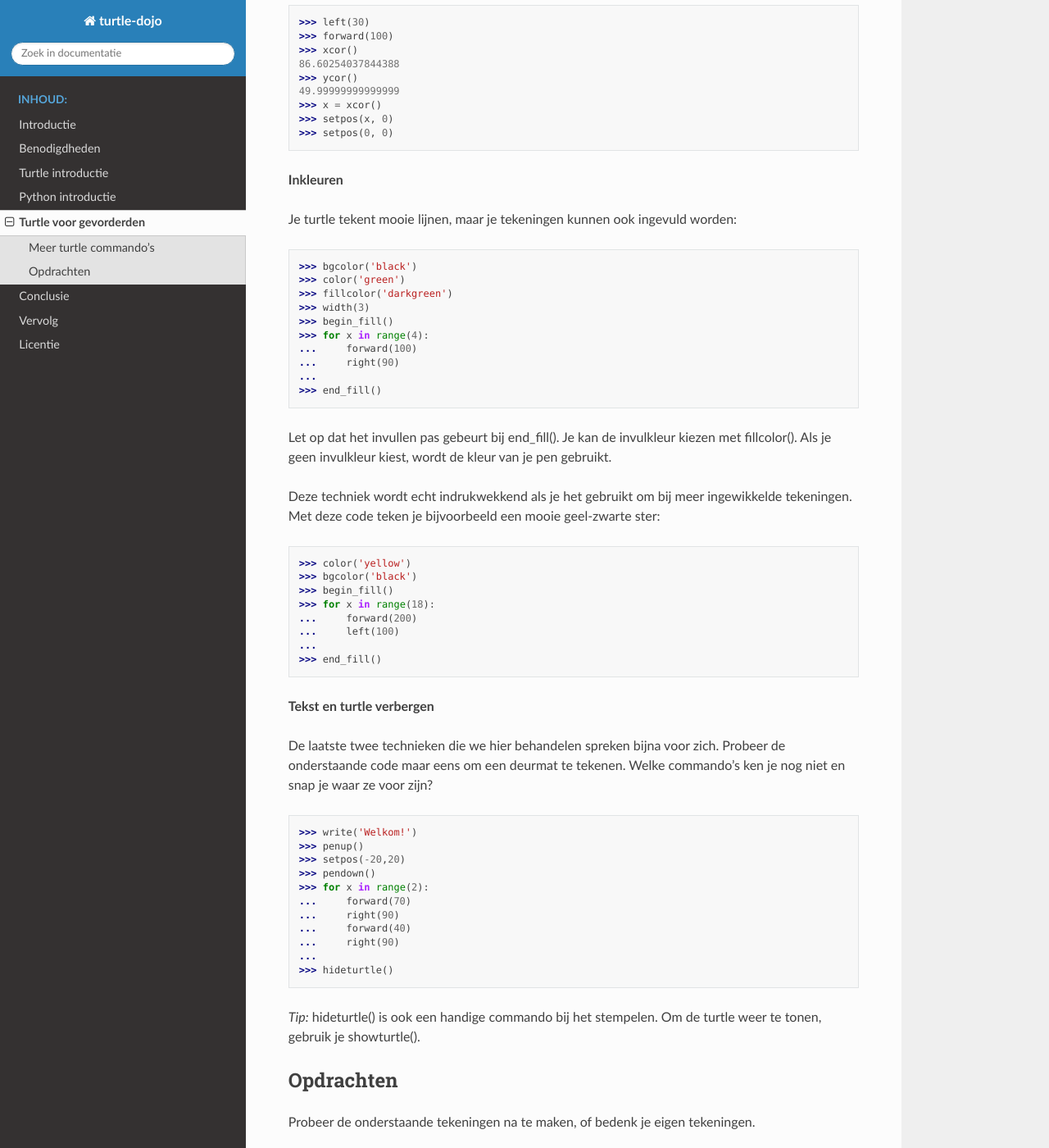
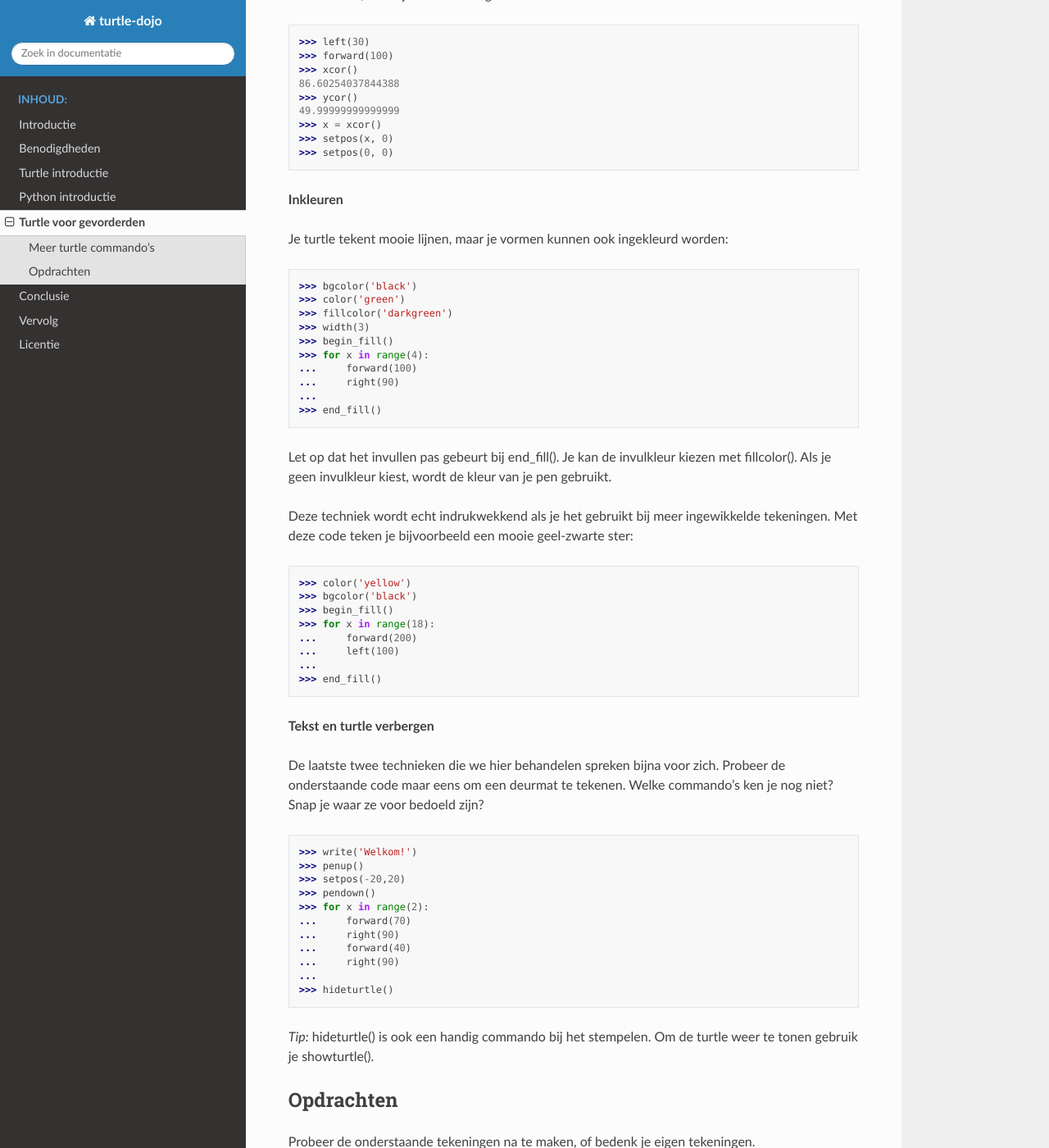
Before and after one commit to coderdojonijmegen/py-turtle, a Sphinx documentation site: the page built from source/turtle_gevorderd.rst, in a window 1280 px wide and 1400 px high, scrolled down 1727 px. Shown: the whole window at 82% size. Built offline with Sphinx 7.4.7 and the Read the Docs theme 2.0.0, drawn with Linux system fonts in a browser that asks for light colours; some of the changed text lies outside the part shown.

Commit message:
paar taaldingetjes

```diff
--- a/source/turtle_gevorderd.rst
+++ b/source/turtle_gevorderd.rst
@@ -93,7 +93,7 @@ kan die positie ook opslaan in variabelen, zodat je ze later kan gebruiken:
 
 **Inkleuren**
 
-Je turtle tekent mooie lijnen, maar je tekeningen kunnen ook ingevuld worden:
+Je turtle tekent mooie lijnen, maar je vormen kunnen ook ingekleurd worden:
 
     >>> bgcolor('black')
     >>> color('green')
@@ -110,7 +110,7 @@ Let op dat het invullen pas gebeurt bij end_fill(). Je kan de invulkleur kiezen
 met fillcolor(). Als je geen invulkleur kiest, wordt de kleur van je pen
 gebruikt.
 
-Deze techniek wordt echt indrukwekkend als je het gebruikt om bij meer
+Deze techniek wordt echt indrukwekkend als je het gebruikt bij meer
 ingewikkelde tekeningen. Met deze code teken je bijvoorbeeld een mooie
 geel-zwarte ster:
 
@@ -128,7 +128,7 @@ geel-zwarte ster:
 
 De laatste twee technieken die we hier behandelen spreken bijna voor zich.
 Probeer de onderstaande code maar eens om een deurmat te tekenen. Welke
-commando's ken je nog niet en snap je waar ze voor zijn?
+commando's ken je nog niet? Snap je waar ze voor bedoeld zijn?
 
     >>> write('Welkom!')
     >>> penup()
@@ -142,8 +142,8 @@ commando's ken je nog niet en snap je waar ze voor zijn?
     ...
     >>> hideturtle()
 
-*Tip:* hideturtle() is ook een handige commando bij het stempelen. Om de turtle
-weer te tonen, gebruik je showturtle().
+*Tip:* hideturtle() is ook een handig commando bij het stempelen. Om de turtle
+weer te tonen gebruik je showturtle().
 
 
 Opdrachten
```
Also changed, not shown: other parts of source/turtle_gevorderd.rst (+3 -3 lines), source/python.rst (+6 -6 lines), source/turtle_intro.rst (+4 -4 lines).
